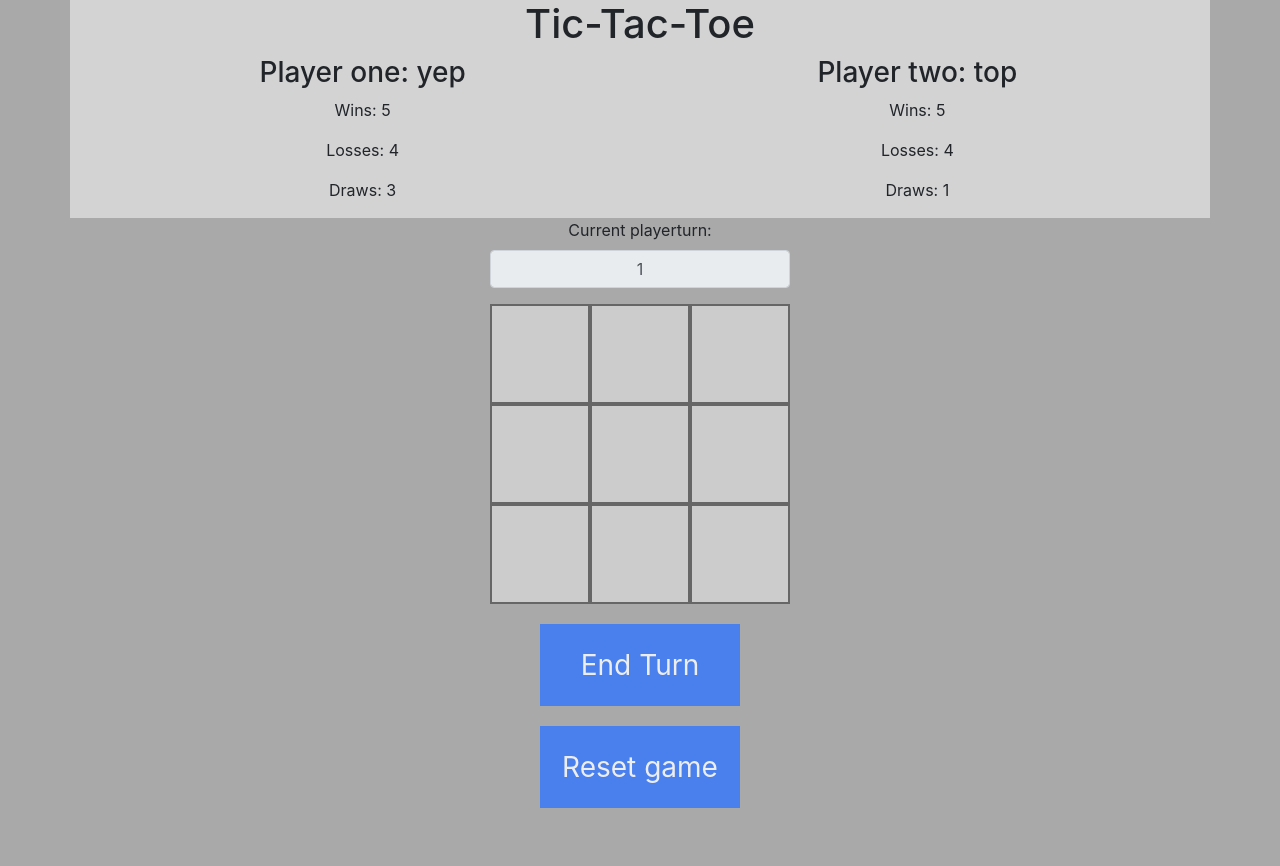
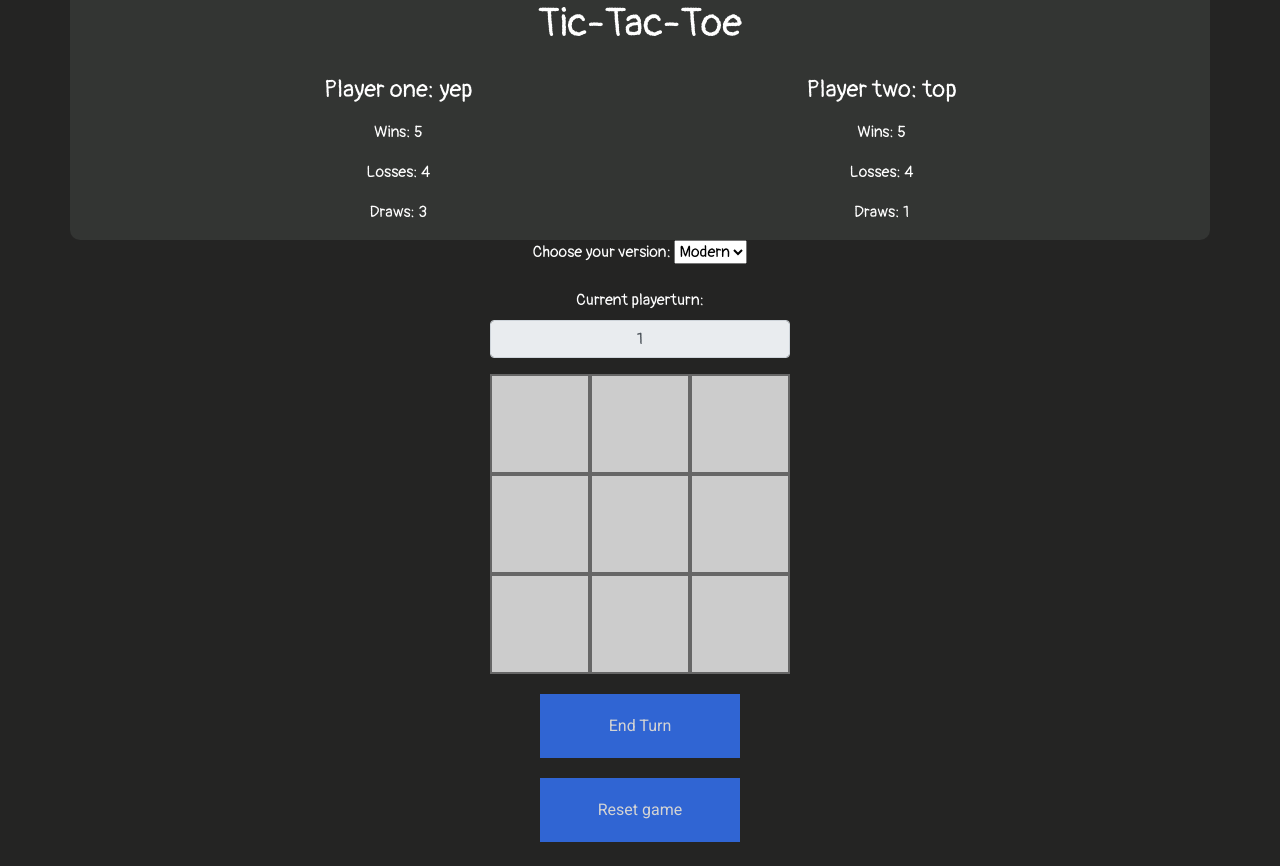
Before and after one commit to CainWeideman/WP-Game, a PHP site: page /gamescreen.php in a window 1280 px wide. Before the commit the page ends 808 px from the top, so only its background shows below. Run offline with PHP 8.4, Linux system fonts and the light colour scheme.

Commit message:
Added a choose version option with two versions with each different fonts and changed styles.css. Furthermore, slightly modified head.php, body-end.php and body-start.php

```diff
--- a/css/styles.css
+++ b/css/styles.css
@@ -3,14 +3,60 @@ body {
     padding: 0;
     width: 100%;
     height: 100%;
-    background-color: darkgray;
+    background-color: #242423;
+    font-family: 'Pangolin', cursive;
+    color: white;
 }
 
 .container{
     width: 90%;
-    background-color: white;
     margin: auto;
     text-align: center;
+}
+
+#board form {
+    font-family: 'Roboto', cursive;
+}
+
+#index-header{
+    font-size: 200%;
+    margin-top: 30px;
+}
+
+#game-header{
+    font-size: 200%;
+    margin-top: 10px;
+}
+
+#name-label{
+    font-size: 110%;
+    margin-top: 60px;
+}
+
+#name{
+    font-size: 80%;
+    margin-top: 10px;
+}
+
+.score{
+    font-size: 80%;
+}
+
+#name1{
+    font-size: 150%;
+    margin-top: 20px;
+    margin-bottom: 15px;
+}
+
+#name2{
+    font-size: 150%;
+    margin-top: 20px;
+    margin-bottom: 15px;
+}
+
+#turn-label{
+    margin-top: 20px;
+    font-size: 120%;
 }
 
 .win-text{
@@ -22,9 +68,8 @@ body {
     left: 0;
     right: 0;
     margin: auto;
-    background-color: white;
     text-align: center;
-    font-size: 250%;
+    font-size: 220%;
 }
 
 .square {
@@ -64,7 +109,8 @@ body {
 }
 
 .header {
-    background-color: lightgray;
+    border-radius: 0 0 10px 10px;
+    background-color: #333533;
 }
 
 .column {
@@ -127,7 +173,7 @@ input::-webkit-inner-spin-button {
     position: relative;
     background-color: #3376FF;
     border: none;
-    font-size: 28px;
+    font-size: 100%;
     color: #FFFFFF;
     padding: 20px;
     width: 200px;
@@ -145,7 +191,7 @@ input::-webkit-inner-spin-button {
     position: relative;
     background-color: #3376FF;
     border: none;
-    font-size: 28px;
+    font-size: 100%;
     color: #FFFFFF;
     padding: 20px;
     width: 200px;
@@ -166,7 +212,7 @@ input::-webkit-inner-spin-button {
     border: none;
     color: #FFFFFF;
     text-align: center;
-    font-size: 28px;
+    font-size: 100%;
     padding: 20px;
     width: 150px;
     transition: all 0.5s;
--- a/gamescreen.php
+++ b/gamescreen.php
@@ -43,7 +43,15 @@ $score_board.= '</div>';
 echo $score_board
 
 ?>
-
+<div class="row">
+    <div class="form-group">
+        <label for="select-font">Choose your version:</label>
+        <select id="select-font">
+            <option value="modern">Modern</option>
+            <option value="retro">Retro</option>
+        </select>
+    </div>
+</div>
 <div class="col-md-12">
     <div class="row">
     <div class="form-group">
@@ -70,6 +78,7 @@ echo $score_board
                 <form action="scripts/reset_game.php" method="POST">
                     <button type="submit" id="whatever" class="reset_button">Reset game</button>
                 </form>
+                <br>
             </div>
         </div>
     </div>
--- a/scripts/main.js
+++ b/scripts/main.js
@@ -258,10 +258,22 @@ function checkWin () {
     });
 }
 
+function changeFont() {
+    $('#select-font').change(function () {
+        var ff = $('#select-font').val();
+        if (ff === 'modern') {
+            document.body.style.fontFamily = "'Pangolin', cursive";
+        } else if (ff === 'retro') {
+            document.body.style.fontFamily = "'Press Start 2P', cursive";
+        }
+    })
+}
+
 
 $(function() {
     change_page();
-    draw()
+    draw();
+    changeFont();
 
     window.setInterval(function () {
 
--- a/tpl/body-end.php
+++ b/tpl/body-end.php
@@ -1,4 +1,3 @@
             </div>
         </div>
-    </div>
 </body>
--- a/tpl/body-start.php
+++ b/tpl/body-start.php
@@ -1,4 +1,2 @@
-<body>
-
-    <div class="col-md-12">
-        <div class="row">
+<div class="col-md-12">
+    <div class="row">
--- a/tpl/head.php
+++ b/tpl/head.php
@@ -10,6 +10,9 @@
     <link rel="stylesheet" href="https://maxcdn.bootstrapcdn.com/bootstrap/4.0.0/css/bootstrap.min.css" integrity="sha384-Gn5384xqQ1aoWXA+058RXPxPg6fy4IWvTNh0E263XmFcJlSAwiGgFAW/dAiS6JXm" crossorigin="anonymous">
     <link rel="stylesheet" href="css/styles.css">
     <link rel="shortcut icon" href="#">
+    <link href="https://fonts.googleapis.com/css2?family=Pangolin&display=swap" rel="stylesheet">
+    <link href="https://fonts.googleapis.com/css2?family=Roboto&display=swap" rel="stylesheet">
+    <link href="https://fonts.googleapis.com/css2?family=Press+Start+2P&display=swap" rel="stylesheet">
 
     <!-- Scripts -->
     <script src="https://code.jquery.com/jquery-3.3.1.min.js"></script>
```
